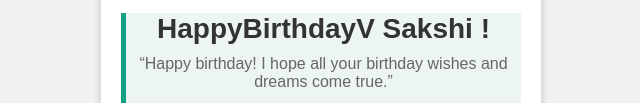
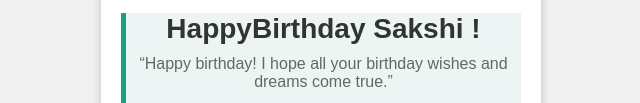
Before and after one commit to hellogirish07/Happy-birthday, a plain HTML site: page index.html in a window 1280 px wide. Shown: the part 273-376 px from the top of the page, without its empty margins (319-959 px from the left). Drawn offline with Linux system fonts and the light colour scheme.

Commit message:
Update index.html

```diff
--- a/index.html
+++ b/index.html
@@ -13,7 +13,7 @@
         <img src="https://thumbs.dreamstime.com/b/colorful-happy-birthday-cupcakes-candles-spelling-148323072.jpg"
             alt="Birthday Balloons" class="animate">
         <div class="wish">
-            <h1 class="animate">HappyBirthdayV Sakshi !</h1>
+            <h1 class="animate">HappyBirthday Sakshi !</h1>
             <p class="animate">“Happy birthday! I hope all your birthday wishes and dreams come true.”</p>
             <p class="animate">“May the joy that you have spread in the past come back to you on this day. Wishing you a very happy birthday!”</p>
             <p class="animate">-: Girish Suthar</p>
```
